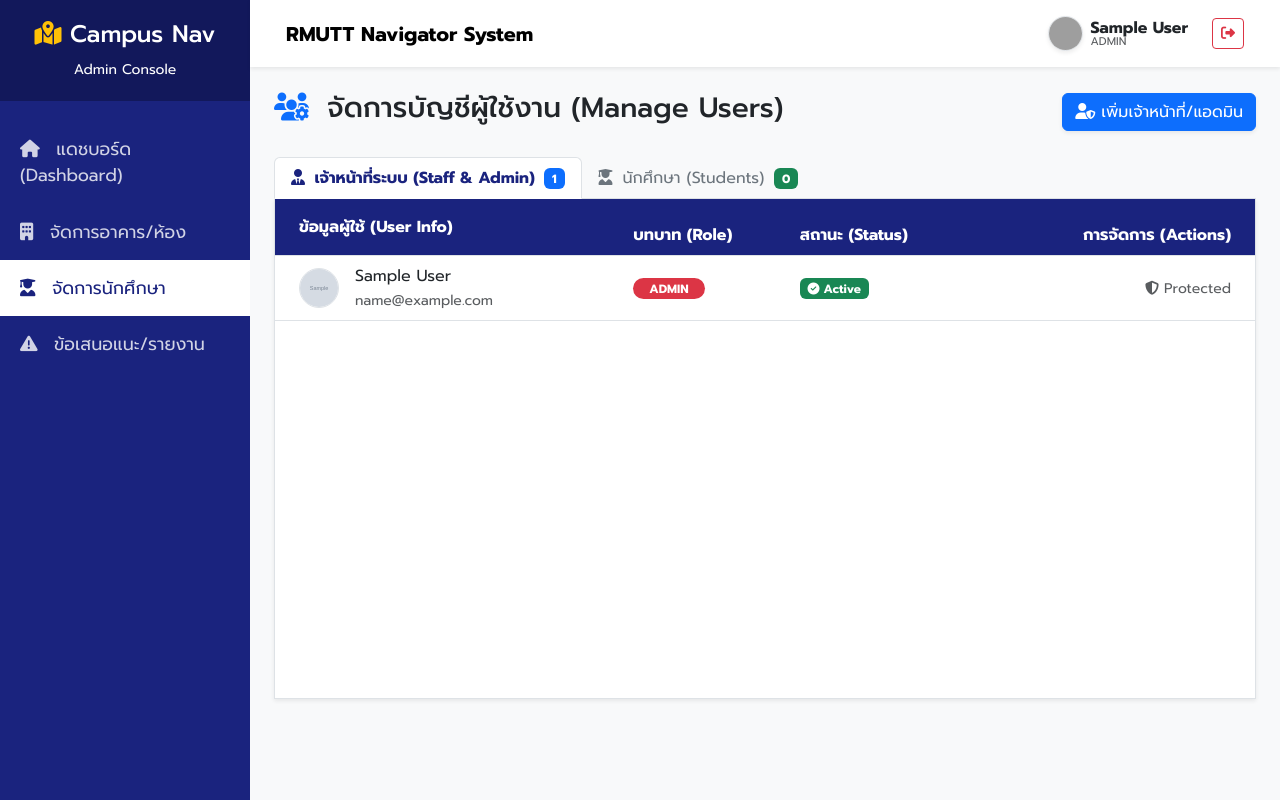
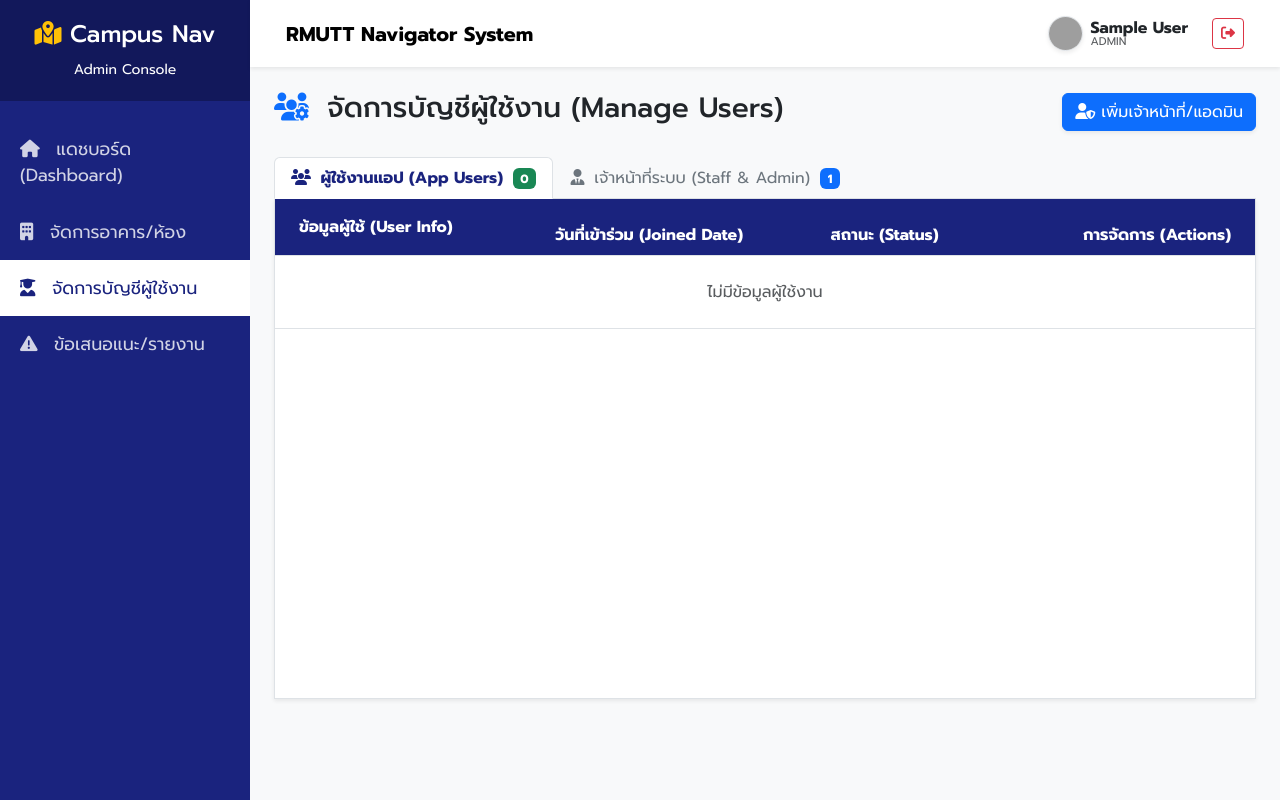
Before and after one commit to Jiradech-ksr/RMUTT-UniversityNavigationWebApp, a PHP site: page /admin/manage_users.php in a window 1280 px wide. Run offline with PHP 8.4, Linux system fonts and the light colour scheme; the visitor is signed in with stand-in values (Sample User, id 1); tables that the repository leaves empty or names only in its code hold one stand-in row (values such as "Sample post"); grey boxes marked "Sample" are stand-in pictures; grey boxes are pictures that could not be loaded.

Commit message:
Changes to be committed:

```diff
--- a/admin/includes/header.php
+++ b/admin/includes/header.php
@@ -36,7 +36,7 @@ $current_page = basename($_SERVER['PHP_SELF']);
                     <a href="manage_rooms.php"><i class="fas fa-building"></i> จัดการอาคาร/ห้อง</a>
                 </li>
                 <li class="<?= ($current_page == 'manage_users.php') ? 'active' : ''; ?>">
-                    <a href="manage_users.php"><i class="fas fa-user-graduate"></i> จัดการนักศึกษา</a>
+                    <a href="manage_users.php"><i class="fas fa-user-graduate"></i> จัดการบัญชีผู้ใช้งาน</a>
                 </li>
                 <li class="<?= ($current_page == 'reports.php') ? 'active' : ''; ?>">
                     <a href="reports.php"><i class="fas fa-exclamation-triangle"></i> ข้อเสนอแนะ/รายงาน</a>
--- a/admin/manage_users.php
+++ b/admin/manage_users.php
@@ -40,11 +40,12 @@ if (isset($_GET['delete_id'])) {
 }
 
 // --- 2. FETCH USERS SEPARATELY ---
-// Query 1: Staff, Technicians, and Admins
+
+// Query 1: Users only (เปลี่ยนจากคำว่า student เป็นความหมายของ user ทั่วไป)
+$user_query = $conn->query("SELECT * FROM users WHERE role = 'student' ORDER BY created_at DESC");
+
+// Query 2: Staff, Technicians, and Admins
 $staff_query = $conn->query("SELECT * FROM users WHERE role IN ('admin', 'staff', 'technician') ORDER BY FIELD(role, 'admin', 'staff', 'technician'), created_at DESC");
-
-// Query 2: Students only
-$student_query = $conn->query("SELECT * FROM users WHERE role = 'student' ORDER BY created_at DESC");
 ?>
 
 <style>
@@ -89,29 +90,85 @@ $student_query = $conn->query("SELECT * FROM users WHERE role = 'student' ORDER
 
 <ul class="nav nav-tabs" id="userTabs" role="tablist">
     <li class="nav-item" role="presentation">
-        <button class="nav-link active" id="staff-tab" data-bs-toggle="tab" data-bs-target="#staff-pane" type="button"
+        <button class="nav-link active" id="user-tab" data-bs-toggle="tab" data-bs-target="#user-pane" type="button"
+            role="tab">
+            <i class="fas fa-users me-1"></i> ผู้ใช้งานแอป (App Users)
+            <span class="badge bg-success ms-1"><?= $user_query->num_rows; ?></span>
+        </button>
+    </li>
+    <li class="nav-item" role="presentation">
+        <button class="nav-link" id="staff-tab" data-bs-toggle="tab" data-bs-target="#staff-pane" type="button"
             role="tab">
             <i class="fas fa-user-tie me-1"></i> เจ้าหน้าที่ระบบ (Staff & Admin)
             <span class="badge bg-primary ms-1"><?= $staff_query->num_rows; ?></span>
-        </button>
-    </li>
-    <li class="nav-item" role="presentation">
-        <button class="nav-link" id="student-tab" data-bs-toggle="tab" data-bs-target="#student-pane" type="button"
-            role="tab">
-            <i class="fas fa-user-graduate me-1"></i> นักศึกษา (Students)
-            <span class="badge bg-success ms-1"><?= $student_query->num_rows; ?></span>
         </button>
     </li>
 </ul>
 
 <div class="tab-content shadow-sm" id="userTabContent">
 
-    <div class="tab-pane fade show active" id="staff-pane" role="tabpanel" tabindex="0">
+    <div class="tab-pane fade show active" id="user-pane" role="tabpanel" tabindex="0">
         <div class="table-container">
             <table class="table table-hover align-middle mb-0">
                 <thead>
                     <tr>
                         <th class="px-4 py-3">ข้อมูลผู้ใช้ (User Info)</th>
+                        <th>วันที่เข้าร่วม (Joined Date)</th>
+                        <th>สถานะ (Status)</th>
+                        <th class="text-end px-4">การจัดการ (Actions)</th>
+                    </tr>
+                </thead>
+                <tbody>
+                    <?php if ($user_query->num_rows > 0):
+                        while ($u = $user_query->fetch_assoc()): ?>
+                            <tr class="<?= ($u['status'] == 'banned') ? 'table-secondary text-muted' : '' ?>">
+                                <td class="px-4 py-2">
+                                    <div class="d-flex align-items-center">
+                                        <?php if (!empty($u['photo_url'])): ?>
+                                            <img src="<?= htmlspecialchars($u['photo_url']); ?>" class="rounded-circle me-3 border"
+                                                width="40" height="40" style="object-fit:cover;"
+                                                onerror="this.onerror=null; this.src='https://ui-avatars.com/api/?name=<?= urlencode($u['display_name']) ?>&background=1A237E&color=fff&rounded=true';">
+                                        <?php else: ?>
+                                            <div class="rounded-circle bg-secondary text-white d-flex justify-content-center align-items-center me-3"
+                                                style="width:40px;height:40px;"><i class="fas fa-user"></i></div>
+                                        <?php endif; ?>
+                                        <div>
+                                            <div class="fw-semi bold"><?= htmlspecialchars($u['display_name']); ?></div>
+                                            <small class="text-muted"><?= htmlspecialchars($u['email']); ?></small>
+                                        </div>
+                                    </div>
+                                </td>
+                                <td><?= date("d M Y", strtotime($u['created_at'])); ?></td>
+                                <td>
+                                    <?= ($u['status'] == 'active') ? '<span class="badge bg-success"><i class="fas fa-check-circle"></i> Active</span>' : '<span class="badge bg-secondary"><i class="fas fa-ban"></i> Banned</span>'; ?>
+                                </td>
+                                <td class="text-end px-4">
+                                    <a href="?ban_id=<?= $u['id']; ?>&status=<?= $u['status']; ?>"
+                                        class="btn btn-sm <?= ($u['status'] == 'active') ? 'btn-warning' : 'btn-success'; ?> me-1"
+                                        title="Ban/Unban">
+                                        <i class="fas <?= ($u['status'] == 'active') ? 'fa-ban' : 'fa-undo'; ?>"></i>
+                                    </a>
+                                    <a href="?delete_id=<?= $u['id']; ?>" class="btn btn-sm btn-outline-danger"
+                                        onclick="return confirm('ลบผู้ใช้คนนี้ออกจากระบบ?');"><i
+                                            class="fas fa-trash-alt"></i></a>
+                                </td>
+                            </tr>
+                        <?php endwhile; else: ?>
+                        <tr>
+                            <td colspan="4" class="text-center py-4 text-muted">ไม่มีข้อมูลผู้ใช้งาน</td>
+                        </tr>
+                    <?php endif; ?>
+                </tbody>
+            </table>
+        </div>
+    </div>
+
+    <div class="tab-pane fade" id="staff-pane" role="tabpanel" tabindex="0">
+        <div class="table-container">
+            <table class="table table-hover align-middle mb-0">
+                <thead>
+                    <tr>
+                        <th class="px-4 py-3">ข้อมูลเจ้าหน้าที่ (Staff Info)</th>
                         <th>บทบาท (Role)</th>
                         <th>สถานะ (Status)</th>
                         <th class="text-end px-4">การจัดการ (Actions)</th>
@@ -125,13 +182,14 @@ $student_query = $conn->query("SELECT * FROM users WHERE role = 'student' ORDER
                                     <div class="d-flex align-items-center">
                                         <?php if (!empty($u['photo_url'])): ?>
                                             <img src="<?= htmlspecialchars($u['photo_url']); ?>" class="rounded-circle me-3 border"
-                                                width="40" height="40" style="object-fit:cover;">
+                                                width="40" height="40" style="object-fit:cover;"
+                                                onerror="this.onerror=null; this.src='https://ui-avatars.com/api/?name=<?= urlencode($u['display_name']) ?>&background=1A237E&color=fff&rounded=true';">
                                         <?php else: ?>
                                             <div class="rounded-circle bg-secondary text-white d-flex justify-content-center align-items-center me-3"
                                                 style="width:40px;height:40px;"><i class="fas fa-user"></i></div>
                                         <?php endif; ?>
                                         <div>
-                                            <div class="fw-Semi Bold"><?= htmlspecialchars($u['display_name']); ?></div>
+                                            <div class="fw-semi bold"><?= htmlspecialchars($u['display_name']); ?></div>
                                             <small class="text-muted"><?= htmlspecialchars($u['email']); ?></small>
                                         </div>
                                     </div>
@@ -169,61 +227,6 @@ $student_query = $conn->query("SELECT * FROM users WHERE role = 'student' ORDER
                         <?php endwhile; else: ?>
                         <tr>
                             <td colspan="4" class="text-center py-4 text-muted">ไม่มีข้อมูลเจ้าหน้าที่</td>
-                        </tr>
-                    <?php endif; ?>
-                </tbody>
-            </table>
-        </div>
-    </div>
-
-    <div class="tab-pane fade" id="student-pane" role="tabpanel" tabindex="0">
-        <div class="table-container">
-            <table class="table table-hover align-middle mb-0">
-                <thead>
-                    <tr>
-                        <th class="px-4 py-3">ข้อมูลผู้ใช้ (User Info)</th>
-                        <th>วันที่เข้าร่วม (Joined Date)</th>
-                        <th>สถานะ (Status)</th>
-                        <th class="text-end px-4">การจัดการ (Actions)</th>
-                    </tr>
-                </thead>
-                <tbody>
-                    <?php if ($student_query->num_rows > 0):
-                        while ($u = $student_query->fetch_assoc()): ?>
-                            <tr class="<?= ($u['status'] == 'banned') ? 'table-secondary text-muted' : '' ?>">
-                                <td class="px-4 py-2">
-                                    <div class="d-flex align-items-center">
-                                        <?php if (!empty($u['photo_url'])): ?>
-                                            <img src="<?= htmlspecialchars($u['photo_url']); ?>" class="rounded-circle me-3 border"
-                                                width="40" height="40" style="object-fit:cover;">
-                                        <?php else: ?>
-                                            <div class="rounded-circle bg-secondary text-white d-flex justify-content-center align-items-center me-3"
-                                                style="width:40px;height:40px;"><i class="fas fa-user"></i></div>
-                                        <?php endif; ?>
-                                        <div>
-                                            <div class="fw-Semi Bold"><?= htmlspecialchars($u['display_name']); ?></div>
-                                            <small class="text-muted"><?= htmlspecialchars($u['email']); ?></small>
-                                        </div>
-                                    </div>
-                                </td>
-                                <td><?= date("d M Y", strtotime($u['created_at'])); ?></td>
-                                <td>
-                                    <?= ($u['status'] == 'active') ? '<span class="badge bg-success"><i class="fas fa-check-circle"></i> Active</span>' : '<span class="badge bg-secondary"><i class="fas fa-ban"></i> Banned</span>'; ?>
-                                </td>
-                                <td class="text-end px-4">
-                                    <a href="?ban_id=<?= $u['id']; ?>&status=<?= $u['status']; ?>"
-                                        class="btn btn-sm <?= ($u['status'] == 'active') ? 'btn-warning' : 'btn-success'; ?> me-1"
-                                        title="Ban/Unban">
-                                        <i class="fas <?= ($u['status'] == 'active') ? 'fa-ban' : 'fa-undo'; ?>"></i>
-                                    </a>
-                                    <a href="?delete_id=<?= $u['id']; ?>" class="btn btn-sm btn-outline-danger"
-                                        onclick="return confirm('ลบนักศึกษาคนนี้ออกจากระบบ?');"><i
-                                            class="fas fa-trash-alt"></i></a>
-                                </td>
-                            </tr>
-                        <?php endwhile; else: ?>
-                        <tr>
-                            <td colspan="4" class="text-center py-4 text-muted">ไม่มีข้อมูลนักศึกษา</td>
                         </tr>
                     <?php endif; ?>
                 </tbody>
@@ -269,4 +272,27 @@ $student_query = $conn->query("SELECT * FROM users WHERE role = 'student' ORDER
     </div>
 </div>
 
+<script>
+    document.addEventListener("DOMContentLoaded", function () {
+        // เช็คว่ามีค่าการเลือกแท็บเดิมเซฟไว้ไหม
+        let activeTab = localStorage.getItem('activeUserTab');
+        if (activeTab) {
+            let tabElement = document.querySelector('button[data-bs-target="' + activeTab + '"]');
+            if (tabElement) {
+                let tabInstance = new bootstrap.Tab(tabElement);
+                tabInstance.show();
+            }
+        }
+
+        // เมื่อมีการเปลี่ยนแท็บ ให้เซฟค่า ID ของแท็บนั้นไว้
+        let tabButtons = document.querySelectorAll('button[data-bs-toggle="tab"]');
+        tabButtons.forEach(function (btn) {
+            btn.addEventListener('shown.bs.tab', function (event) {
+                let targetPane = event.target.getAttribute('data-bs-target');
+                localStorage.setItem('activeUserTab', targetPane);
+            });
+        });
+    });
+</script>
+
 <?php include 'includes/footer.php'; ?>
```
Also changed, not shown: admin/reports.php (+20 -9 lines), unused/manage_staff.php (renamed from admin/manage_staff.php).
